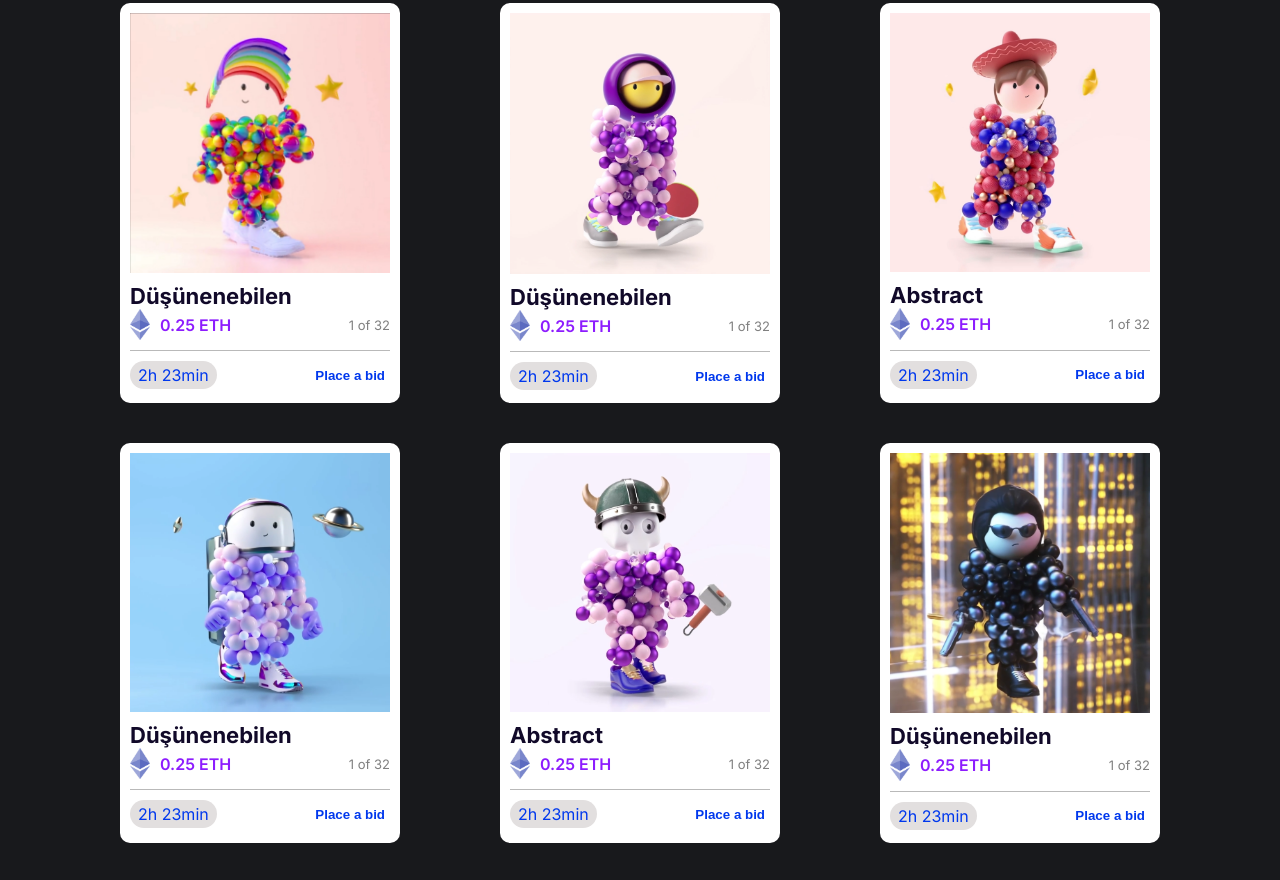
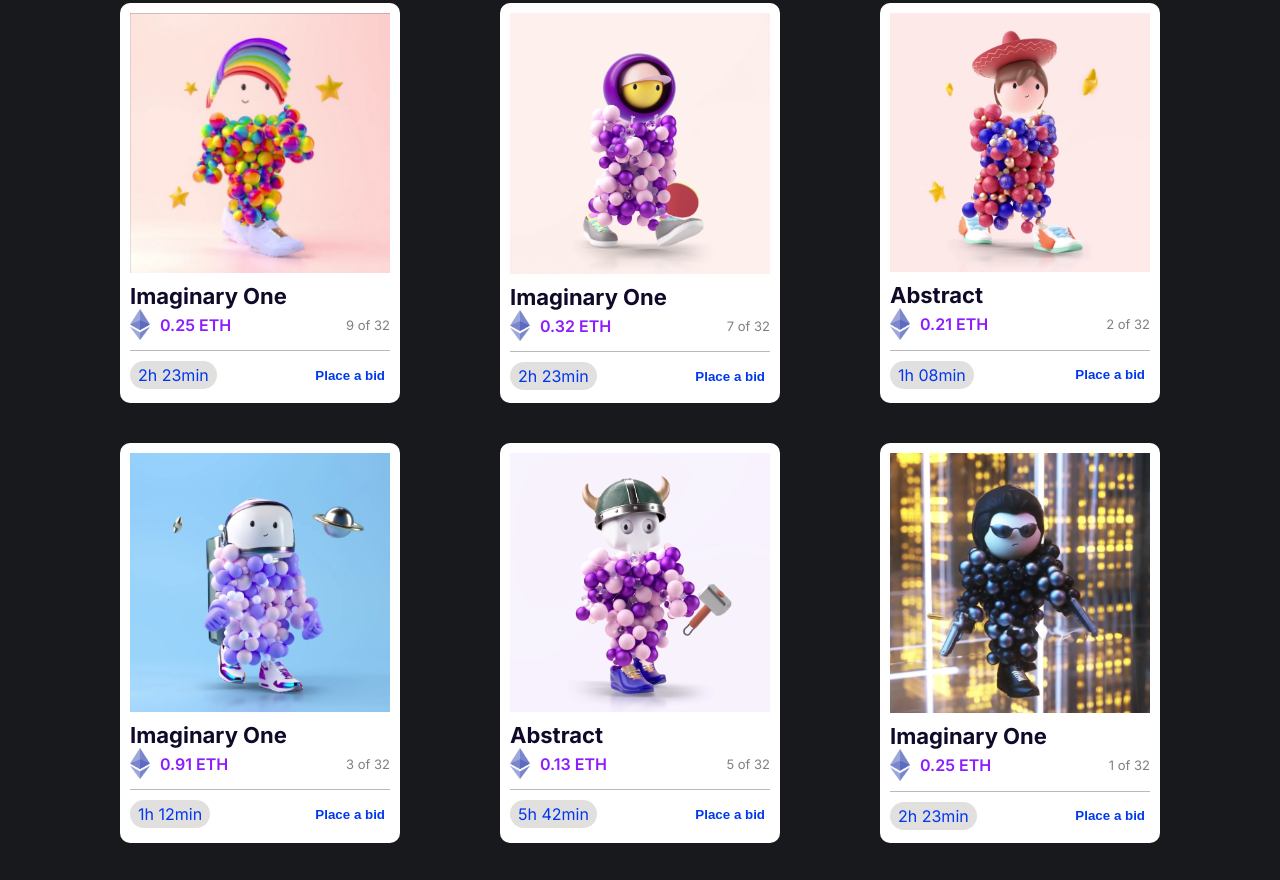
Before and after one commit to furkanevin/NFT-Html-Css, a plain HTML site: page index.html in a window 1280 px wide. Shown: the part 1201-2081 px from the top of the page. Drawn offline with Linux system fonts and the light colour scheme.

Commit message:
visual-update

```diff
--- a/index.html
+++ b/index.html
@@ -20,7 +20,7 @@
     </nav>
     <div class="hero">
       <div class="slogan">
-        <h1>Create Your Own <span>NFT Dream</span> Gallery</h1>
+        <h1>Create Your <span> Dreams</span>, Beat Your Enemies</h1>
         <div class="description">
           <div><p>Discover NFT</p></div>
           <p>
@@ -68,7 +68,7 @@
       <div class="drops">
         <h1>Super Hot Drop</h1>
         <ul class="category">
-          <li>Düşünenler</li>
+          <li>Imaginary Ones</li>
           <li>Abstract</li>
           <li>Valuable</li>
           <li>Cars</li>
@@ -78,10 +78,10 @@
           <!--! Card -->
           <div class="card">
             <img src="/images/nft1.jpg" alt="" />
-            <h2>Düşünenebilen</h2>
+            <h2>Imaginary One</h2>
             <div class="card-info">
               <p class="eth"><img src="/images/ETH.png" alt="" /> 0.25 ETH</p>
-              <p class="rank">1 of 32</p>
+              <p class="rank">9 of 32</p>
             </div>
             <div class="auction">
               <p class="time">2h 23min</p>
@@ -91,10 +91,10 @@
           <!--! Card -->
           <div class="card">
             <img src="/images/nft2.png" alt="" />
-            <h2>Düşünenebilen</h2>
+            <h2>Imaginary One</h2>
             <div class="card-info">
-              <p class="eth"><img src="/images/ETH.png" alt="" /> 0.25 ETH</p>
-              <p class="rank">1 of 32</p>
+              <p class="eth"><img src="/images/ETH.png" alt="" /> 0.32 ETH</p>
+              <p class="rank">7 of 32</p>
             </div>
             <div class="auction">
               <p class="time">2h 23min</p>
@@ -106,24 +106,24 @@
             <img src="/images/nft3.png" alt="" />
             <h2>Abstract</h2>
             <div class="card-info">
-              <p class="eth"><img src="/images/ETH.png" alt="" /> 0.25 ETH</p>
-              <p class="rank">1 of 32</p>
+              <p class="eth"><img src="/images/ETH.png" alt="" /> 0.21 ETH</p>
+              <p class="rank">2 of 32</p>
             </div>
             <div class="auction">
-              <p class="time">2h 23min</p>
+              <p class="time">1h 08min</p>
               <button>Place a bid</button>
             </div>
           </div>
           <!--! Card -->
           <div class="card">
             <img src="/images/nft4.png" alt="" />
-            <h2>Düşünenebilen</h2>
+            <h2>Imaginary One</h2>
             <div class="card-info">
-              <p class="eth"><img src="/images/ETH.png" alt="" /> 0.25 ETH</p>
-              <p class="rank">1 of 32</p>
+              <p class="eth"><img src="/images/ETH.png" alt="" /> 0.91 ETH</p>
+              <p class="rank">3 of 32</p>
             </div>
             <div class="auction">
-              <p class="time">2h 23min</p>
+              <p class="time">1h 12min</p>
               <button>Place a bid</button>
             </div>
           </div>
@@ -132,18 +132,18 @@
             <img src="/images/nft5.png" alt="" />
             <h2>Abstract</h2>
             <div class="card-info">
-              <p class="eth"><img src="/images/ETH.png" alt="" /> 0.25 ETH</p>
-              <p class="rank">1 of 32</p>
+              <p class="eth"><img src="/images/ETH.png" alt="" /> 0.13 ETH</p>
+              <p class="rank">5 of 32</p>
             </div>
             <div class="auction">
-              <p class="time">2h 23min</p>
+              <p class="time">5h 42min</p>
               <button>Place a bid</button>
             </div>
           </div>
           <!--! Card -->
           <div class="card">
             <img src="/images/nft6.png" alt="" />
-            <h2>Düşünenebilen</h2>
+            <h2>Imaginary One</h2>
             <div class="card-info">
               <p class="eth"><img src="/images/ETH.png" alt="" /> 0.25 ETH</p>
               <p class="rank">1 of 32</p>
@@ -169,7 +169,7 @@
           <!--! Card -->
           <div class="card">
             <img src="/images/nft8.png" alt="" />
-            <h2>Düşünenebilen</h2>
+            <h2>Imaginary One</h2>
             <div class="card-info">
               <p class="eth"><img src="/images/ETH.png" alt="" /> 0.25 ETH</p>
               <p class="rank">1 of 32</p>
```
